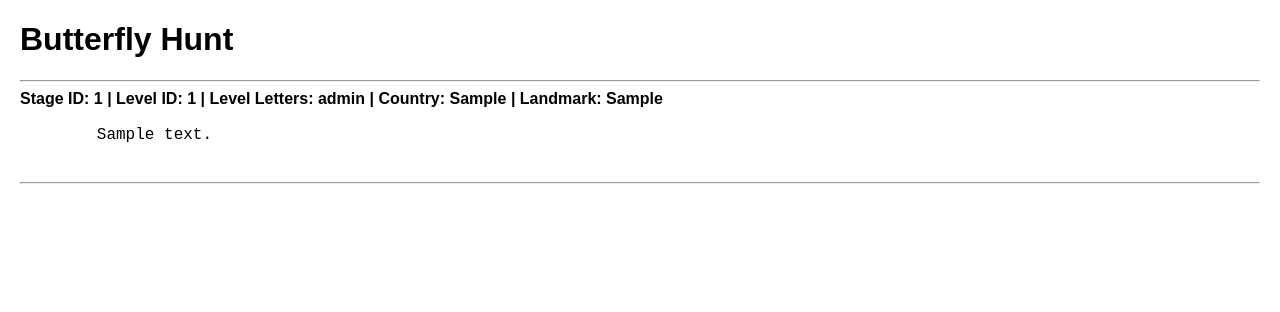
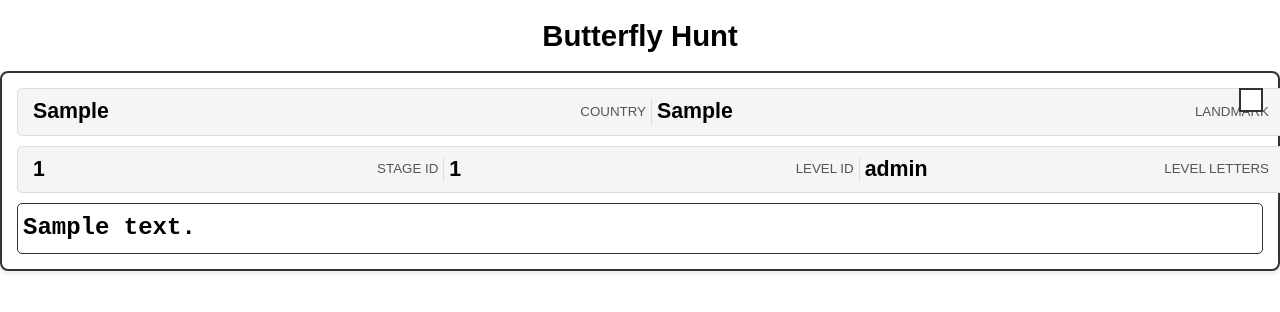
Before and after one commit to ortolanph/wowonders, a Flask app: template template/template.html in a window 1280 px wide. Shown: the top 312 px of the page. Run offline with Flask 3, Linux system fonts and the light colour scheme; the template is opened without the code that fills it: most values are stand-ins (such as "Sample title", 1, 10 or a date in 2020).

Commit message:
new files

```diff
--- a/requirements.txt
+++ b/requirements.txt
@@ -9,5 +9,5 @@ flask_restful
 flask_cors
 flask-headers
 typer[all]==0.12.3
-jinja2
-pdfkit
+jinja2~=3.1.3
+pdfkit~=1.0.0
--- a/template/template.html
+++ b/template/template.html
@@ -5,40 +5,218 @@
     <meta name="viewport" content="width=device-width, initial-scale=1.0">
     <title>Butterfly Hunt</title>
     <style>
+        @page {
+            size: A5;
+            margin: 1cm;
+        }
+
         body {
             font-family: Arial, sans-serif;
-            margin: 20px;
+            margin: 0;
+            padding: 0;
+            font-size: 11pt;
+            line-height: 1.4;
+            counter-reset: page-counter;
         }
-        .stage-info {
+
+        h1 {
+            text-align: center;
+            margin: 15px 0;
+            page-break-after: avoid;
+        }
+
+        .pair-container {
+            page-break-inside: avoid;
+            margin-bottom: 20px;
+            padding: 15px;
+            border: 2px solid #333;
+            border-radius: 8px;
+            box-shadow: 0 2px 5px rgba(0,0,0,0.1);
+            position: relative;
+        }
+
+        .info-row {
+            display: table;
+            width: 100%;
+            table-layout: fixed;
+            margin-bottom: 10px;
+            background: #f5f5f5;
+            border: 1px solid #ddd;
+            border-radius: 5px;
+            padding: 10px;
+        }
+
+        .info-card {
+            display: table-cell;
+            padding: 0 5px;
+            border-left: 1px solid #ddd;
+        }
+
+        .info-card:first-child {
+            border-left: none;
+        }
+
+        .info-content {
+            display: flex;
+            justify-content: space-between;
+            align-items: center;
+        }
+
+        .info-value {
+            font-size: 16pt;
             font-weight: bold;
+            text-align: left;
+            padding-right: 5px;
+            line-height: 1.2;
         }
+
+        .info-label {
+            font-size: 10pt;
+            color: #555;
+            text-transform: uppercase;
+            text-align: right;
+            white-space: nowrap;
+        }
+
         .answers {
             font-family: "Courier New", Courier, monospace;
             white-space: pre-wrap;
+            font-size: 18pt;
+            padding: 5px;
+            border: 1px solid #333;
+            background-color: #fff;
+            border-radius: 5px;
+            line-height: 1.6;
+            font-weight: bold;
         }
 
-        .pair-container {
-            page-break-inside: avoid; /* Prevent this container from breaking across pages */
-            margin-bottom: 20px; /* Add space between pairs */
+        .completion-box {
+            position: absolute;
+            top: 15px;
+            right: 15px;
+            width: 20px;
+            height: 20px;
+            border: 2px solid #333;
+            background-color: white;
+        }
+
+        .page-counter {
+            position: fixed;
+            bottom: 0.5cm;
+            width: 100%;
+            text-align: center;
+            font-size: 10pt;
+        }
+
+        .page-counter::after {
+            content: counter(page-total);
+        }
+
+        /* Print-specific styles */
+        @media print {
+            body {
+                color: black;
+            }
+
+            .pair-container {
+                break-inside: avoid;
+                border: 2px solid #333;
+                margin-bottom: 15px;
+            }
+
+            .info-row {
+                border: 1px solid #333;
+                background-color: #f8f8f8;
+                display: table;
+                width: 100%;
+                table-layout: fixed;
+            }
+
+            .info-card {
+                display: table-cell;
+            }
+
+            .answers {
+                border: 1px solid #333;
+                background-color: white;
+            }
+
+            .completion-box {
+                border: 2px solid #000;
+            }
+
+            @page {
+                @bottom-center {
+                    content: "Page " counter(page) " of " counter(pages);
+                }
+            }
         }
     </style>
 </head>
 <body>
 <h1>Butterfly Hunt</h1>
-<hr/>
+
 {% for level in levels %}
 <section class="pair-container">
-    <div class="stage-info">
-        Stage ID: {{level.stage_info.stage_id}} | Level ID: {{level.level_info.level_id}} | Level Letters:
-        {{level.level_info.level_letters}} | Country: {{level.stage_info.stage_country}} | Landmark:
-        {{level.stage_info.stage_landmark}}
+    <!-- Completion checkbox -->
+    <div class="completion-box"></div>
+
+    <!-- First row - Country and Landmark -->
+    <div class="info-row">
+        <div class="info-card">
+            <div class="info-content">
+                <div class="info-value">{{level.stage_info.stage_country}}</div>
+                <div class="info-label">country</div>
+            </div>
+        </div>
+        <div class="info-card">
+            <div class="info-content">
+                <div class="info-value">{{level.stage_info.stage_landmark}}</div>
+                <div class="info-label">landmark</div>
+            </div>
+        </div>
     </div>
-    <!-- Answers Line -->
-    <div class="answers">
-        {{level.level_info.answers_string}}
+
+    <!-- Second row - Stage ID, Level ID, Level Letters -->
+    <div class="info-row">
+        <div class="info-card">
+            <div class="info-content">
+                <div class="info-value">{{level.stage_info.stage_id}}</div>
+                <div class="info-label">stage id</div>
+            </div>
+        </div>
+        <div class="info-card">
+            <div class="info-content">
+                <div class="info-value">{{level.level_info.level_id}}</div>
+                <div class="info-label">level id</div>
+            </div>
+        </div>
+        <div class="info-card">
+            <div class="info-content">
+                <div class="info-value">{{level.level_info.level_letters}}</div>
+                <div class="info-label">level letters</div>
+            </div>
+        </div>
     </div>
+
+    <div class="answers">{{level.level_info.answers_string}}</div>
 </section>
-<hr/>
 {% endfor %}
+
+<!-- For PDF viewers that support JavaScript -->
+<script>
+    // Count total pages for the page counter
+    window.onload = function() {
+        const style = document.createElement('style');
+        style.innerHTML = `
+            @page {
+                @bottom-center {
+                    content: "Page " counter(page) " of ${document.querySelectorAll('.pair-container').length}";
+                }
+            }
+        `;
+        document.head.appendChild(style);
+    }
+</script>
 </body>
 </html>
```
Also changed, not shown: template/template_old.html (added, +46 -0 lines).
